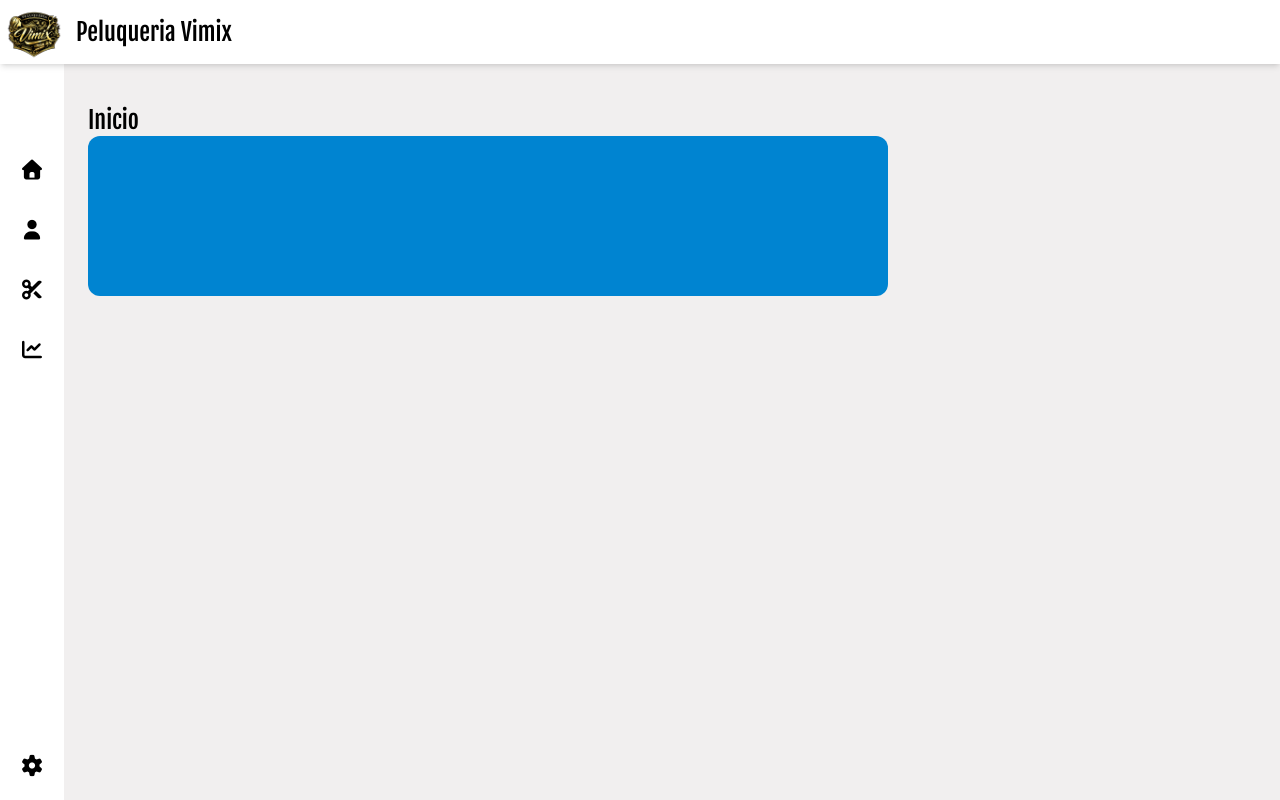
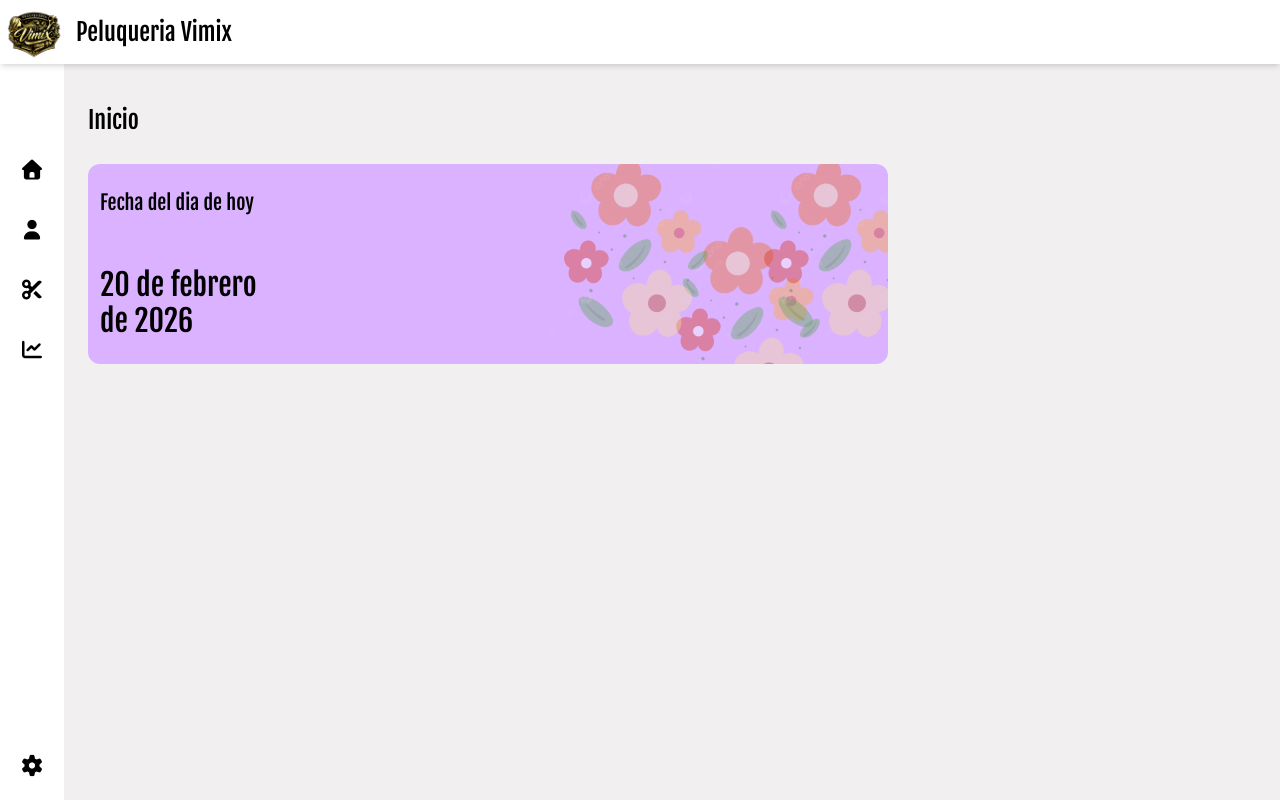
Before and after one commit to Nahucaroseli/turnos-peluqueria-front, a React (Vite) app: page / in a window 1280 px wide. Built offline with nearby package versions, Linux system fonts and the light colour scheme; a web font is replaced by a local one.

Commit message:
agregado div con fecha actual

```diff
--- a/src/components/Navbar.tsx
+++ b/src/components/Navbar.tsx
@@ -13,7 +13,7 @@ export function Navbar(){
             <i onClick={(e)=>{e.preventDefault(); setIsOpen(!isOpen);}} className="absolute right-3 fa-solid cursor-pointer fa-bars text-2xl mt-4 md:invisible"></i>
         </div>
 
-        <div className={`fixed ${isOpen? "translate-x-0":"translate-x-full"} transform transition duration-800 ease-in-out flex flex-col gap-y-20 w-full bg-white h-screen pt-30 items-center gap-x-5`}>
+        <div className={`fixed ${isOpen? "translate-x-0":"translate-x-full"} z-1 transform transition duration-800 ease-in-out flex flex-col gap-y-20 w-full bg-white h-screen pt-30 items-center gap-x-5`}>
             <Link to={"/"} className="text-xl cursor-pointer hover:scale-120 transition">Home</Link >
 
             <Link to={"/calendario"} className=" text-xl cursor-pointer hover:scale-120 transition">Calendario</Link >
--- a/src/pages/Home.tsx
+++ b/src/pages/Home.tsx
@@ -2,14 +2,29 @@ import { Aside } from "../components/Aside"
 import { Navbar } from "../components/Navbar"
 
 export function Home(){
+
+    const currentDate = new Date();
+    const formattedDateCustom = currentDate.toLocaleDateString('es-AR', {
+        year: 'numeric',
+        month: 'long',
+        day: '2-digit',
+        });
+
     return (
         <div className='h-screen flex flex-col'>
             <Navbar></Navbar>
             <div className="flex flex-1 overflow-hidden">
                 <Aside></Aside>
-                <main className="flex-1 overflow-y-auto p-6 mt-20">
+                <main className="flex flex-col flex-1 overflow-y-auto p-6 mt-20 gap-y-7 overflow-hidden">
                         <h1 className="text-2xl">Inicio</h1>
-                        <div className="h-40 bg-sky-600 md:w-200 rounded-xl">
+                        <div className="h-50 bg-purple-300 md:w-200 rounded-xl flex flex-row overflow-hidden">
+                            <div className="w-50 h-50  ml-3 flex flex-col justify-around h-40">
+                                <h1 className="md:text-xl">Fecha del dia de hoy</h1>
+                                <h1 className="text-2xl md:text-3xl break-normal">{formattedDateCustom}</h1>
+                            </div>
+                            <img src="/flower.png" className="w-50 opacity-40 object-contain relative left-90 top-13" alt="" />
+                            <img src="/flower.png" className="w-50 opacity-40 object-contain relative left-12 -top-4" alt="" />
+                            <img src="/flower.png" className="w-50 opacity-40 object-contain relative left-12 -top-4" alt="" />
                         </div>
                 </main>
             </div>
```
Also changed, not shown: public/flower.png (added).
